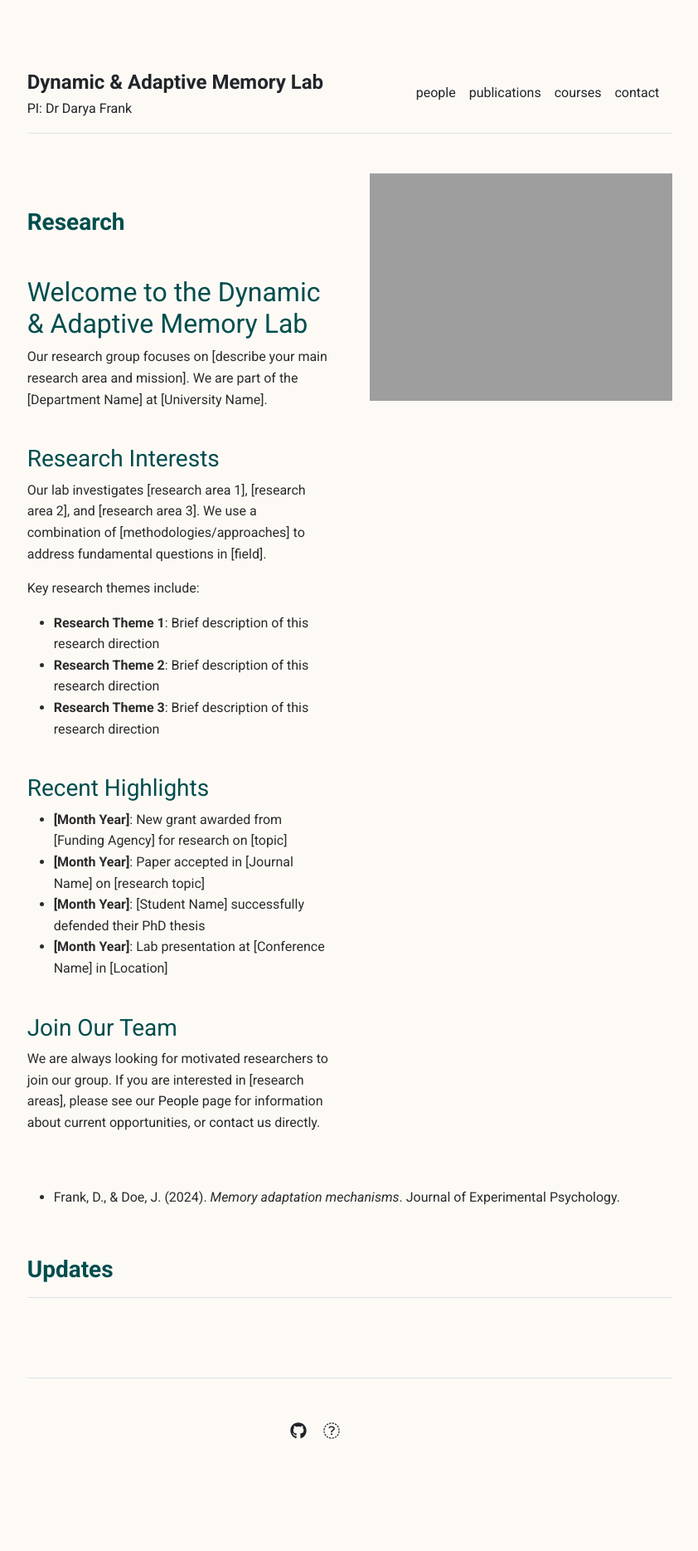
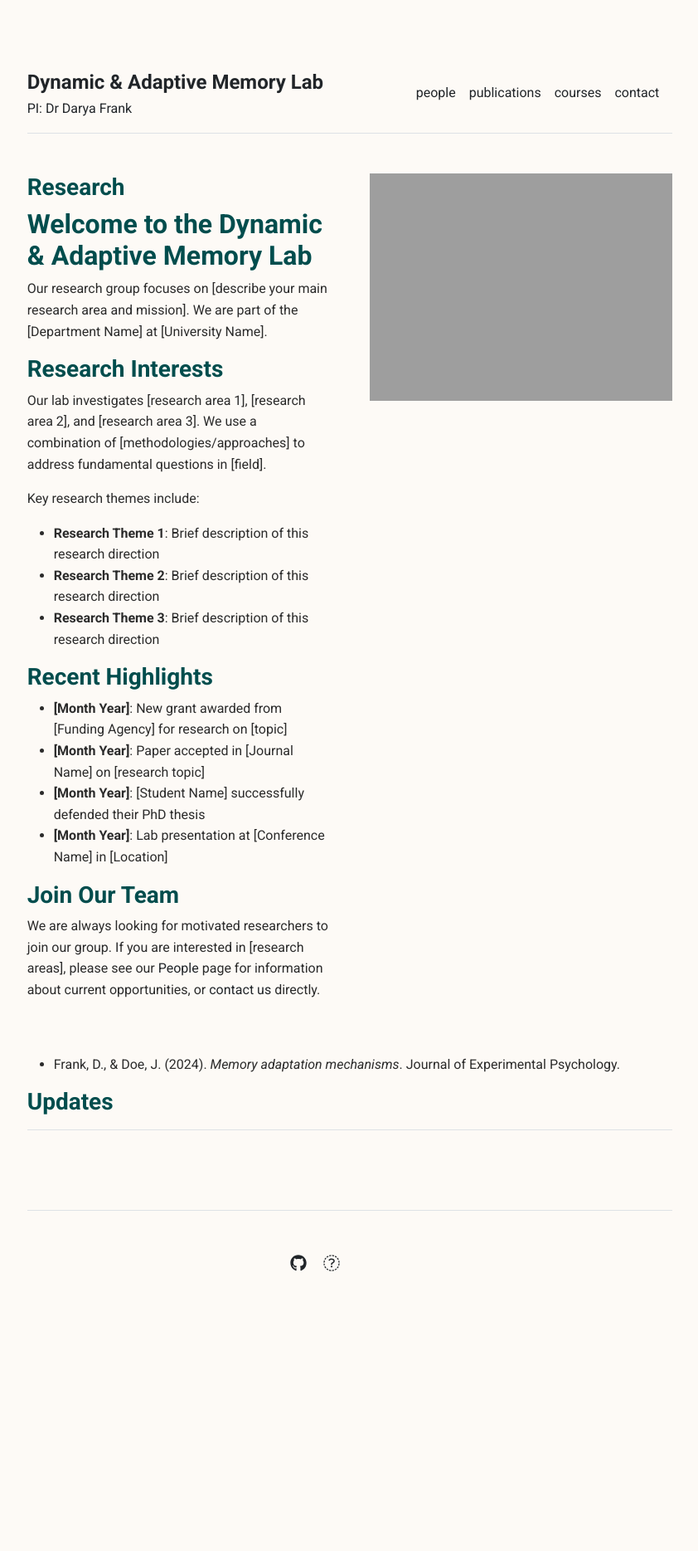
Before and after one commit to frank-dam-lab/frank-dam-lab.github.io, a Jekyll site: the page built from index.md, in a window 1280 px wide. Shown: the whole page at 83% size, without its empty margins (218-1060 px from the left). Built offline with Jekyll 4.4.1, drawn with Linux system fonts in a browser that asks for light colours; our own code applies the rules of GitHub Pages for plain Markdown files; after the commit the page ends 1667 px from its top, so only the background shows below that.

Commit message:
Update custom.css

```diff
--- a/assets/css/custom.css
+++ b/assets/css/custom.css
@@ -13,34 +13,73 @@
 
 /* === Base Styling === */
 body {
-  background-color: var(--bg-beige);
-  color: var(--text-color);
+  background-color: var(--bg-beige) !important;
+  color: var(--text-color) !important;
   font-family: 'Roboto', sans-serif;
   line-height: 1.6;
   margin: 0;
   padding: 2rem;
 }
 
-h1, h2, h3 {
-  color: var(--teal-dark);
-  margin-top: 1.5em;
+p {
+  margin-bottom: 1em;
 }
 
+h1, h2, h3, h4, h5, h6 {
+  color: var(--teal-dark) !important;
+  font-weight: 600;
+}
+
+/* === Links === */
 a {
-  color: var(--teal);
+  color: var(--teal) !important;
   text-decoration: none;
 }
 
 a:hover {
-  color: var(--teal-light);
+  color: var(--teal-light) !important;
   text-decoration: underline;
 }
 
-p {
-  margin-bottom: 1em;
+/* === Bootstrap Button Overrides (if used) === */
+.btn-primary {
+  background-color: var(--accent) !important;
+  border-color: var(--accent) !important;
+  color: white !important;
 }
 
-/* === Navbar / Header / Footer === */
+.btn-primary:hover {
+  background-color: var(--teal-dark) !important;
+  border-color: var(--teal-dark) !important;
+}
+
+/* === Custom Button Style === */
+.button {
+  background-color: var(--accent);
+  color: white;
+  padding: 0.6em 1.2em;
+  border: none;
+  border-radius: 4px;
+  font-weight: 500;
+  cursor: pointer;
+  transition: background-color 0.2s ease;
+}
+
+.button:hover {
+  background-color: var(--teal);
+}
+
+/* === Sections & Layouts === */
+.section {
+  background-color: white;
+  padding: 2rem;
+  border: 1px solid var(--border-light);
+  border-radius: 6px;
+  margin-bottom: 2rem;
+  box-shadow: 0 2px 4px rgba(0, 0, 0, 0.05);
+}
+
+/* === Navbar & Footer === */
 .navbar,
 .footer {
   background-color: var(--teal-dark);
@@ -60,32 +99,7 @@ p {
   color: var(--teal-light);
 }
 
-/* === Buttons === */
-.button {
-  background-color: var(--accent);
-  color: white;
-  padding: 0.6em 1.2em;
-  border: none;
-  border-radius: 4px;
-  font-weight: 500;
-  cursor: pointer;
-  transition: background-color 0.2s ease;
-}
-
-.button:hover {
-  background-color: var(--teal);
-}
-
-/* === Sections & Cards === */
-.section {
-  margin-bottom: 3rem;
-  padding: 2rem;
-  background-color: white;
-  border: 1px solid var(--border-light);
-  border-radius: 6px;
-  box-shadow: 0 2px 4px rgba(0,0,0,0.04);
-}
-
+/* === Horizontal Rules === */
 hr {
   border: none;
   border-top: 1px solid var(--border-light);
```
